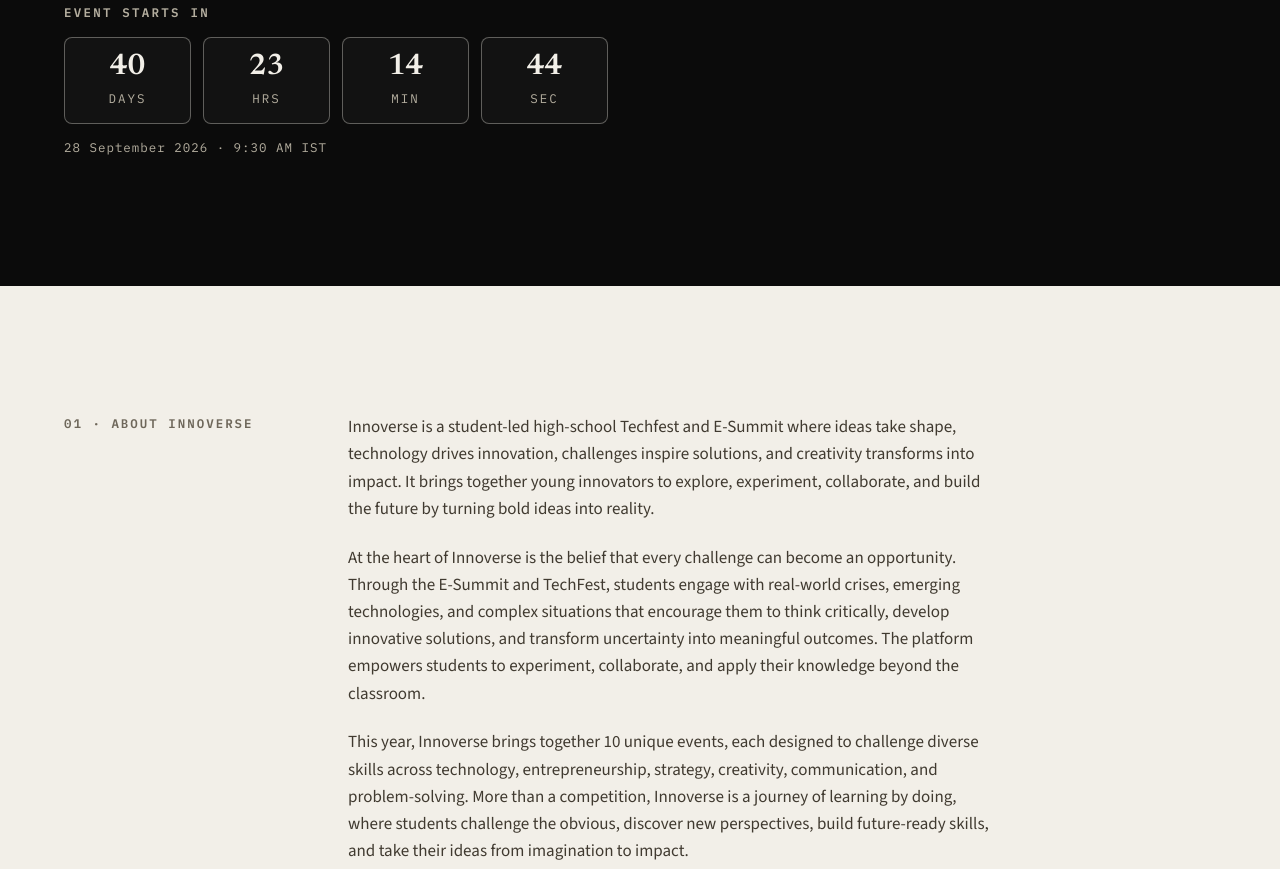
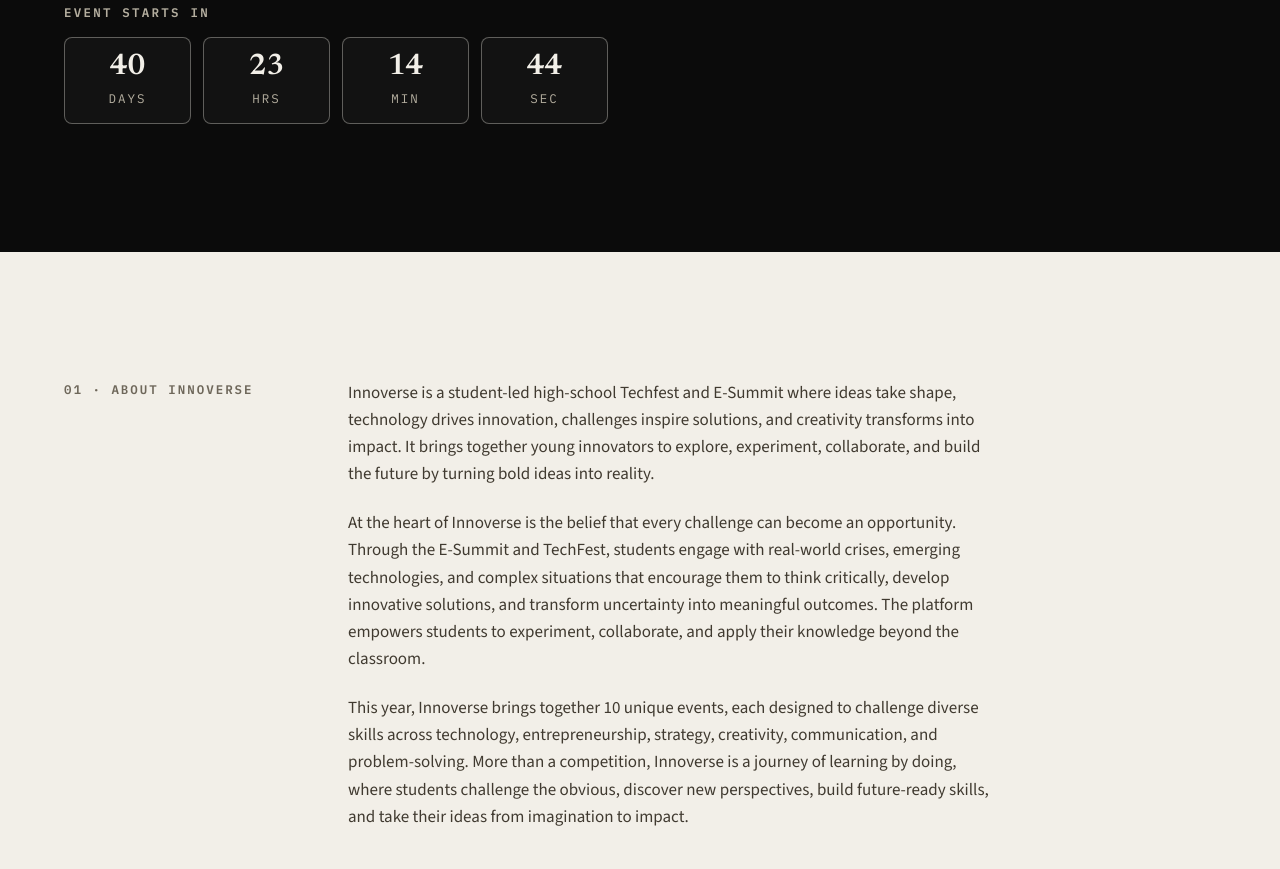
Before and after one commit to akihikopeace102-jpg/innoverse-2026, a plain HTML site: page index.html in a window 1280 px wide. Shown: the part 807-1676 px from the top of the page. Drawn offline with Linux system fonts and the light colour scheme.

Commit message:
Remove time text below countdown clock

```diff
--- a/index.html
+++ b/index.html
@@ -115,7 +115,6 @@
             <div class="hc-cell"><span class="hc-num" id="cd-min">--</span><span class="hc-unit">min</span></div>
             <div class="hc-cell"><span class="hc-num" id="cd-sec">--</span><span class="hc-unit">sec</span></div>
           </div>
-          <p class="hc-sub">28 September 2026 · 9:30 AM IST</p>
         </div>
 
       </div>
```
